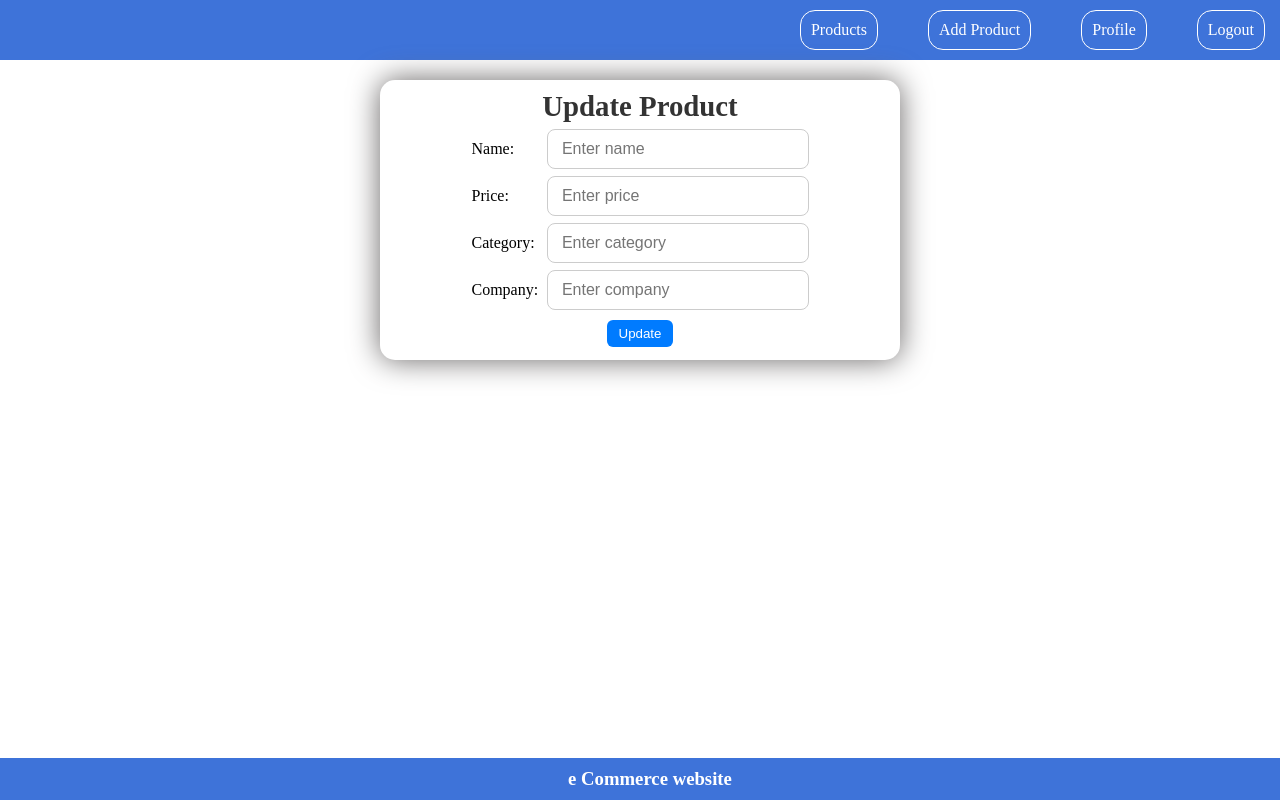
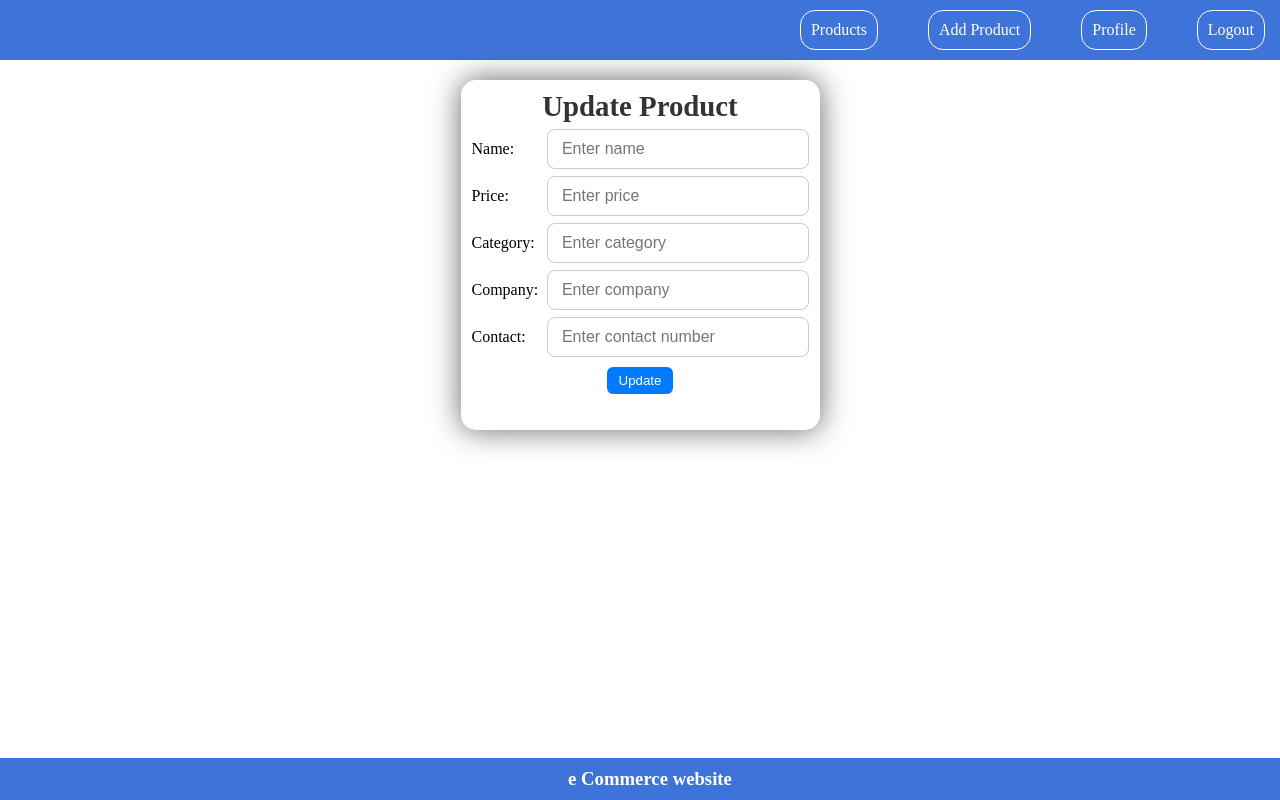
Before and after one commit to yadavhimanshu1811/eCommerceWithMERN, a React (Vite) app in the folder frontend/: page /update/1 in a window 1280 px wide. Built offline with nearby package versions, Linux system fonts and the light colour scheme; no server answers; sample sign-in values are in the browser's storage.

Commit message:
Some styling changes and update page changes

```diff
--- a/frontend/src/Components/AddProduct/AddProduct.tsx
+++ b/frontend/src/Components/AddProduct/AddProduct.tsx
@@ -9,7 +9,6 @@ interface ProductDetails {
   category: string;
   company: string;
   contact: string;
-  // imageURL: string
 }
 
 export const AddProduct = () => {
@@ -20,10 +19,9 @@ export const AddProduct = () => {
     category: "",
     company: "",
     contact: "",
-    // imageURL: "",
   });
   const [loading, setLoading] = useState(false);
-  const [image, setImage] = useState();
+  const [image, setImage] = useState<File | null>(null);
 
   const nameRef = useRef<HTMLInputElement | null>(null);
   const priceRef = useRef<HTMLInputElement | null>(null);
@@ -48,8 +46,8 @@ export const AddProduct = () => {
   const handleAddProduct = async () => {
     const { name, price, category, company, contact } = productDetails;
 
-    if (!name || !price || !category || !company || !contact) {
-      showNotification("Please add correct details", "error");
+    if (!name || !price || !category || !company || !contact || !image) {
+      showNotification("Please add all the details correctly.", "error");
       nameRef.current?.focus();
       return;
     }
@@ -60,7 +58,7 @@ export const AddProduct = () => {
     formData.append("category", category);
     formData.append("company", company);
     formData.append("contact", contact);
-    formData.append("image", image); // must be File object
+    image && formData.append("image", image);
     const API = import.meta.env.VITE_API_URL;
     try {
       const response = await fetch(`${API}/addproduct`, {
@@ -174,7 +172,7 @@ export const AddProduct = () => {
               <input
                 type="file"
                 accept="image/*"
-                onChange={(e) => setImage(e.target.files[0])}
+                onChange={(e) => setImage(e.target.files ? e.target.files[0] : null)}
               />
 
               <button ref={submitRef} onClick={handleAddProduct}>
--- a/frontend/src/Components/AddProduct/Addproduct.css
+++ b/frontend/src/Components/AddProduct/Addproduct.css
@@ -8,7 +8,7 @@
     /* width:50%; */
     max-width: 500px;
     min-width: 300px;
-    height: 350px;
+    height: 390px;
     margin-top: 20px;
     padding: 10px;
     display: flex;
--- a/frontend/src/Components/GetProduct/GetProduct.css
+++ b/frontend/src/Components/GetProduct/GetProduct.css
@@ -46,7 +46,7 @@ input:focus {
 /* Desktop layout */
 .row {
   display: grid;
-  grid-template-columns: 60px 1fr 1fr 1fr 1fr 1fr 160px;
+  grid-template-columns: 60px 1fr 1fr 1fr 1fr 1fr 1fr 160px;
   align-items: center;
   padding: 5px 0;
   border-bottom: 1px solid #eee;
--- a/frontend/src/Components/GetProduct/GetProduct.tsx
+++ b/frontend/src/Components/GetProduct/GetProduct.tsx
@@ -105,11 +105,12 @@ const GetProduct = () => {
 
         <div className="row">
           <div className="cell-header">S.no</div>
-          <div className="cell-header">name</div>
-          <div className="cell-header">price</div>
-          <div className="cell-header">company</div>
-          <div className="cell-header">category</div>
-          <div className="cell-header">contact</div>
+          <div className="cell-header">Name</div>
+          <div className="cell-header">Price</div>
+          <div className="cell-header">Company</div>
+          <div className="cell-header">Category</div>
+          <div className="cell-header">Contact</div>
+          <div className="cell-header">Image</div>
           <div className="cell-header">Actions</div>
         </div>
 
--- a/frontend/src/Components/Updateproduct/UpdateProduct.css
+++ b/frontend/src/Components/Updateproduct/UpdateProduct.css
@@ -5,9 +5,9 @@
 }
 
 .update-product-div{
-    width:50%;
+    min-width:300px;
     max-width: 500px;
-    height: 260px;
+    height: 330px;
     display: flex;
     flex-direction: column;
     gap:5px;
--- a/frontend/src/Components/Updateproduct/Updateproduct.tsx
+++ b/frontend/src/Components/Updateproduct/Updateproduct.tsx
@@ -5,7 +5,7 @@ import { useNotification } from "../../context/NotificationContext";
 import Loader from "../Loader/Loader";
 
 const Updateproduct = () => {
-  const {showNotification} = useNotification()
+  const { showNotification } = useNotification();
 
   const [loading, setLoading] = useState(true);
   const [productdetails, setProductDetails] = useState({
@@ -13,6 +13,7 @@ const Updateproduct = () => {
     price: "",
     category: "",
     company: "",
+    contact: "",
   });
   const { id } = useParams();
   const navigate = useNavigate();
@@ -48,8 +49,8 @@ const Updateproduct = () => {
   }, []);
 
   const handleUpdateProduct = async () => {
-    const { name, price, category, company } = productdetails;
-    if (!name || !price || !category || !company) {
+    const { name, price, category, company, contact } = productdetails;
+    if (!name || !price || !category || !company || !contact) {
       showNotification("Please add correct details", "error");
       return false;
     }
@@ -126,6 +127,19 @@ const Updateproduct = () => {
             }}
           />
         </div>
+        <div className="product-detail">
+          <span>Contact:</span>
+          <input
+            placeholder="Enter contact number"
+            value={productdetails.contact}
+            onChange={(e) =>
+              setProductDetails({
+                ...productdetails,
+                contact: e.target.value,
+              })
+            }
+          />
+        </div>
         <button onClick={handleUpdateProduct}>Update</button>
       </>
     );
@@ -134,7 +148,7 @@ const Updateproduct = () => {
     <div className="update-product-container">
       <div className="update-product-div">
         <h1>Update Product</h1>
-        {loading ? <Loader/> : showUpdateForm()}
+        {loading ? <Loader /> : showUpdateForm()}
       </div>
     </div>
   );
```
